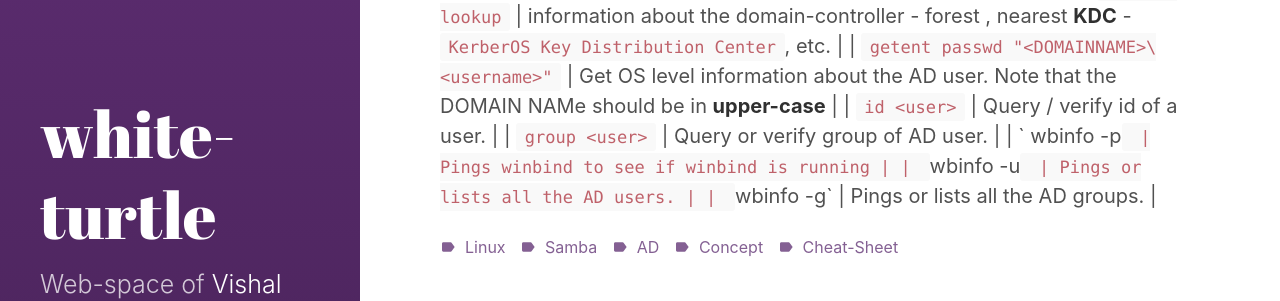
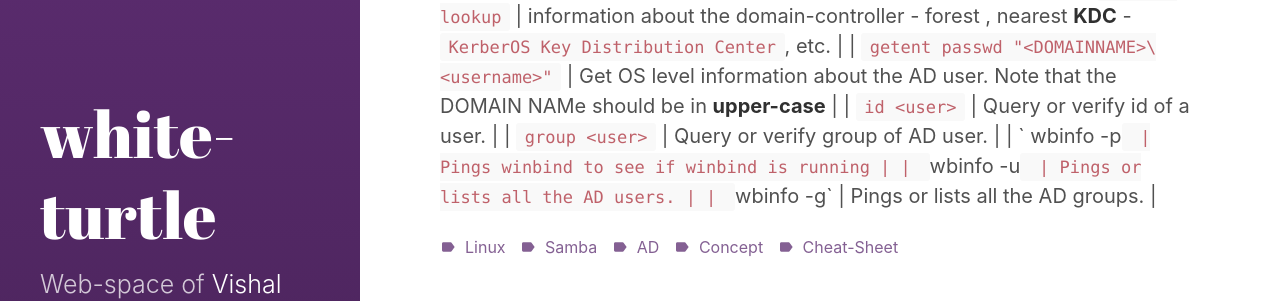
Before and after one commit to vishalbasra/vishalbasra.github.io, a Jekyll site: the page built from _posts/2017-09-15-Linux-ADthings-Cheatsheat.md, in a window 1280 px wide. Shown: the part 769-1070 px from the top of the page. Built offline with Jekyll 4.4.1, drawn with Linux system fonts in a browser that asks for light colours.

Commit message:
My baloons

```diff
--- a/_posts/2017-09-15-Linux-ADthings-Cheatsheat.md
+++ b/_posts/2017-09-15-Linux-ADthings-Cheatsheat.md
@@ -35,7 +35,7 @@ excerpt: Cheat-sheat for linux AD stuff - Samba / winbind / etc.
 | `net ads status`      | Gives extended view of details of the domain, domain controller and membership status |
 | `net ads lookup`      | information about the domain-controller - forest , nearest **KDC** - `KerberOS Key Distribution Center`, etc. |
 | `getent passwd "<DOMAINNAME>\<username>"`      | Get OS level information about the AD user. Note that the DOMAIN NAMe should be in **upper-case**  |
-| `id <user>`      | Query / verify id of a user.  |
+| `id <user>`      | Query or verify id of a user.  |
 | `group <user>`      | Query or verify group of AD user.  |
 | ` wbinfo -p`      | Pings winbind to see if winbind is running  |
 | `wbinfo -u`      | Pings or lists all the AD users. |
```
